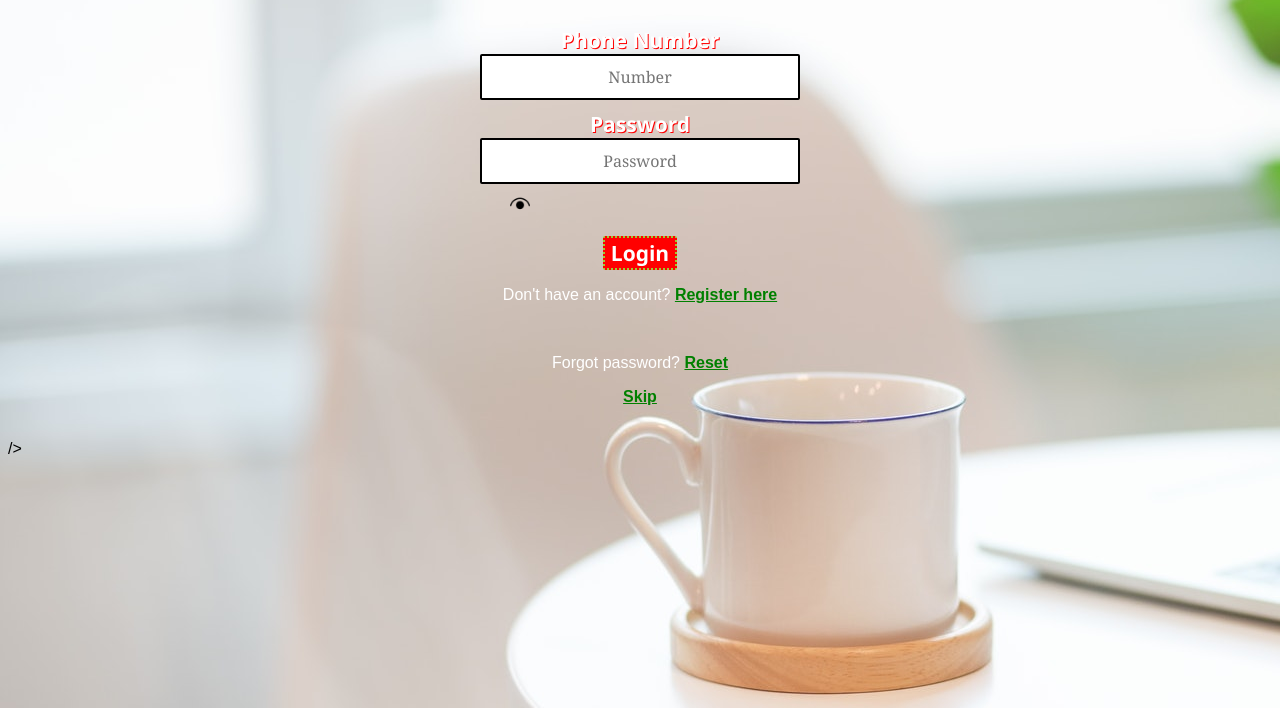
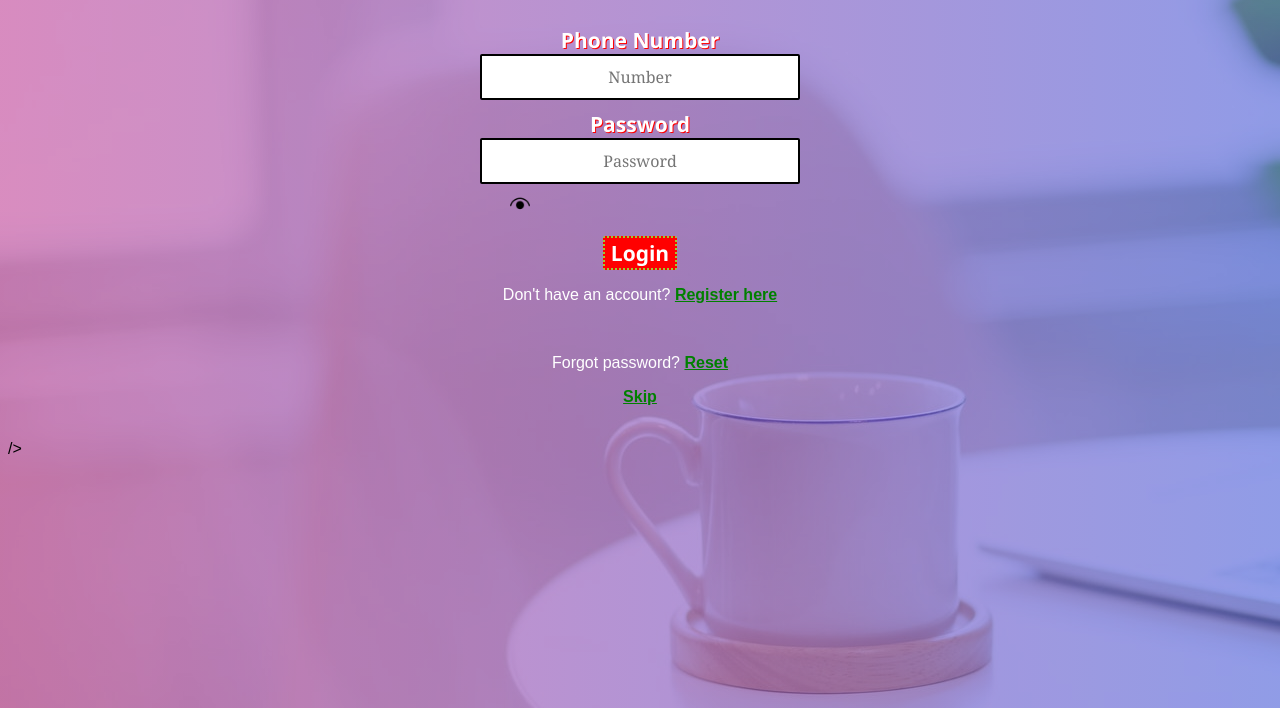
Before and after one commit to 1JoySara/x-poison.github.io, a website: page index.html in a window 1280 px wide. Shown: the part 92-800 px from the top of the page. Drawn offline with Linux system fonts and the light colour scheme.

Commit message:
Bookclub Web Design

```diff
--- a/custom-style.css
+++ b/custom-style.css
@@ -1,7 +1,7 @@
 body {
     font-family: Arial, sans-serif;
     align-items: center;
-    background-image: url(./assets/background_register.jpg);
+    background-image: linear-gradient(to right,rgba(193,66,151,0.6),rgba(72,90,216,0.6)),url(./assets/background_register.jpg);
 }
 
 .refer{
```
